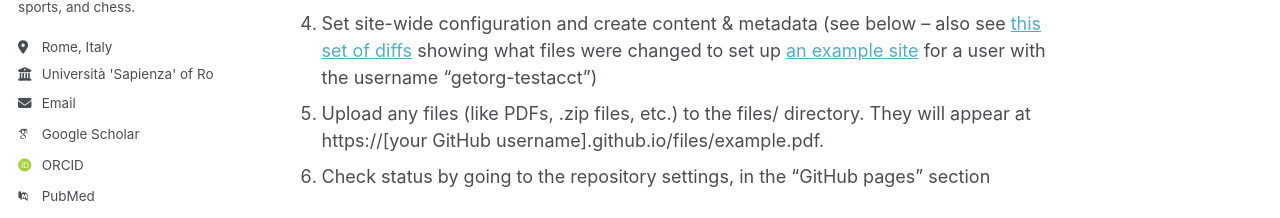
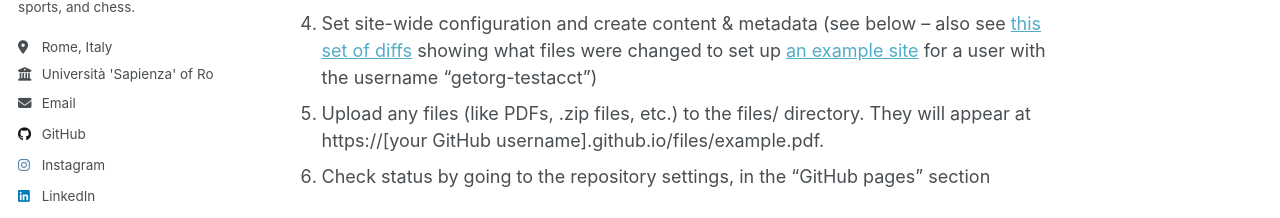
Before and after one commit to Messi-Orion10/s_orion10.github.io, a Jekyll site: the page built from _pages/about.md, in a window 1280 px wide and 900 px high, scrolled down 530 px. Shown: the part 663-881 px from the top of the window. Built offline with Jekyll 4.4.1, drawn with Linux system fonts in a browser that asks for light colours; some web fonts are replaced; part of the change alters nothing that is shown.

Commit message:
Update _config.yml

```diff
--- a/_config.yml
+++ b/_config.yml
@@ -29,16 +29,16 @@ author:
   location         : "Rome, Italy"
   employer         : "Università 'Sapienza' of Rome"
   uri              : # URL
-  email            : "mailto:simoneorelli@icloud.com"
+  email            : "simoneorelli@icloud.com"
 
   # Academic websites
   academia         : # URL
   arxiv            : # URL - Update with the correct link to your profile
-  googlescholar    : "https://scholar.google.com/citations?user=PS_CX0AAAAAJ"
+  googlescholar    :
   impactstory      : # URL
-  orcid            : "http://orcid.org/yourorcidurl"
+  orcid            :
   semantic         : # URL
-  pubmed           : "https://www.ncbi.nlm.nih.gov/pubmed/?term=john+snow"
+  pubmed           :
   researchgate     : # URL
   scopus           : # URL
 
@@ -46,21 +46,21 @@ author:
   bitbucket        : # Username - Update with your username on the site
   codepen          : # Username
   dribbble         : # Username
-  github           : "academicpages"
+  github           : "Messi-Orion10"
   kaggle           : # Username
   stackoverflow    : # User number or user number and name (i.e., use "1" or "1/jeff-atwood")
 
   # Social media
-  bluesky          : "bsky.app" # Replace this with you Bluesky username
+  bluesky          : # Replace this with you Bluesky username
   facebook         : # Username
   flickr           : # Username
   foursquare       : # Username
   goodreads        : # Username
   google_plus      : # Username
   keybase          : # Username
-  instagram        : # Username
+  instagram        : s_orion10.app # Username
   lastfm           : # Username
-  linkedin         : # Username
+  linkedin         : simone-orelli-a5b9a1144.app # Username
   mastodon         : # URL
   medium           : # URL
   pinterest        : # Username
@@ -73,7 +73,7 @@ author:
   weibo            : # Username
   wikipedia        : # Username
   xing             : # Username
-  youtube          : # Username
+  youtube          : simoneorelli4296.app # Username
   zhihu            : # Username
 
 # Publication Category - The following the list of publication categories and their headings
```
